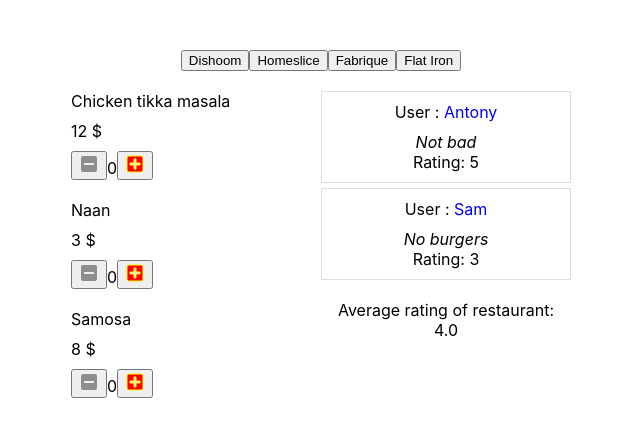
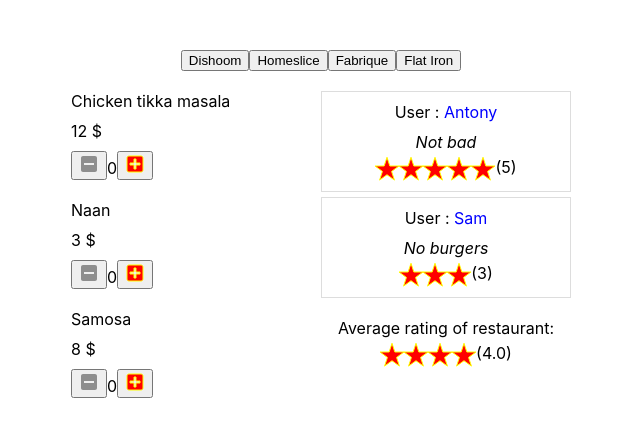
Before and after one commit to koretskiyav/react-2020-11-13, a React app: page / in a window 1280 px wide. Shown: the whole page, without its empty margins (319-959 px from the left). Built offline with nearby package versions, Linux system fonts and the light colour scheme.

Commit message:
lesson_1 add star icon

```diff
--- a/src/components/rate.js
+++ b/src/components/rate.js
@@ -1,5 +1,14 @@
 import React from 'react';
+import Star from '../icons/star';
 
 export default function Rate(props) {
-  return <span>{props.rate}</span>;
+  const starRate = parseInt(props.rate);
+  return (
+    <div className="star">
+      {[...Array(starRate)].map((e, i) => (
+        <Star key={i} />
+      ))}
+      <span>({props.rate})</span>
+    </div>
+  );
 }
--- a/src/components/reviews.js
+++ b/src/components/reviews.js
@@ -10,7 +10,6 @@
             User : <span className="reviewUser">{review.user}</span>
           </p>
           <p className="reviewText">{review.text}</p>
-          <span>Rating: </span>
           <Rate rate={review.rating} />
         </div>
       ))}
--- /dev/null
+++ b/src/icons/star.js
@@ -0,0 +1,17 @@
+import React from 'react';
+import style from './plus.module.css';
+
+export default function Star() {
+  return (
+    <svg
+      xmlns="http://www.w3.org/2000/svg"
+      width="24"
+      height="24"
+      viewBox="0 0 24 24"
+      className={style.icon}
+      fill="none"
+    >
+      <path d="M12 .288l2.833 8.718h9.167l-7.417 5.389 2.833 8.718-7.416-5.388-7.417 5.388 2.833-8.718-7.416-5.389h9.167z" />
+    </svg>
+  );
+}
--- a/src/index.css
+++ b/src/index.css
@@ -66,3 +66,9 @@
   padding-top: 15px;
   text-align: center;
 }
+
+.star {
+  display: flex;
+  justify-content: center;
+  margin-top: 5px;
+}
```
